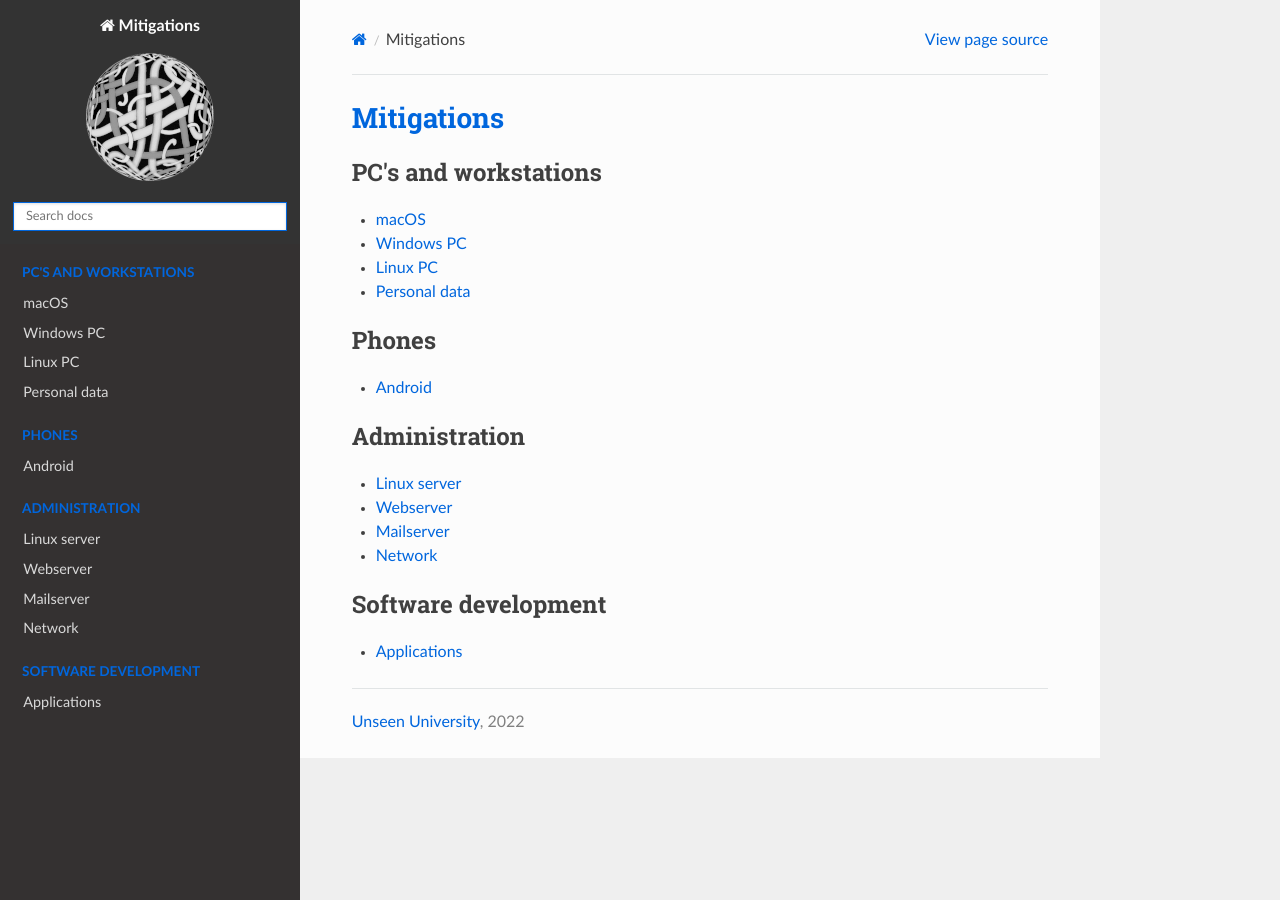
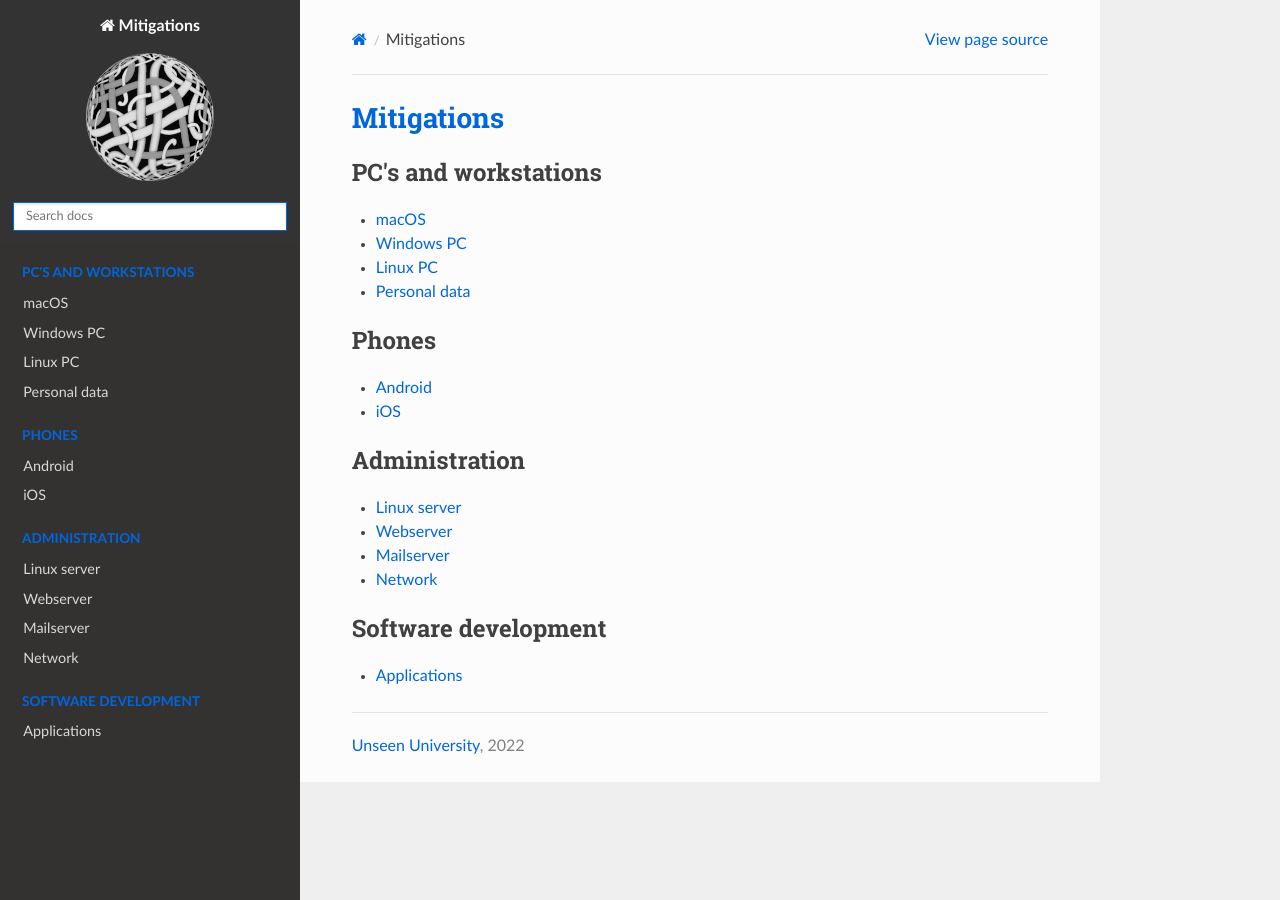
Before and after one commit to tymyrddin/mitigations, a Sphinx documentation site: the page built from source/index.rst, in a window 1280 px wide. Built offline with Sphinx 7.4.7 and the Read the Docs theme 2.0.0, drawn with Linux system fonts in a browser that asks for light colours.

Commit message:
iOS added

```diff
--- a/source/index.rst
+++ b/source/index.rst
@@ -13,6 +13,7 @@ Mitigations
    :caption: Phones
 
    Android <https://tymyrddin.github.io/android-mitigations/>
+   iOS <https://tymyrddin.github.io/ios-mitigations/>
 
 .. toctree::
    :caption: Administration
```
